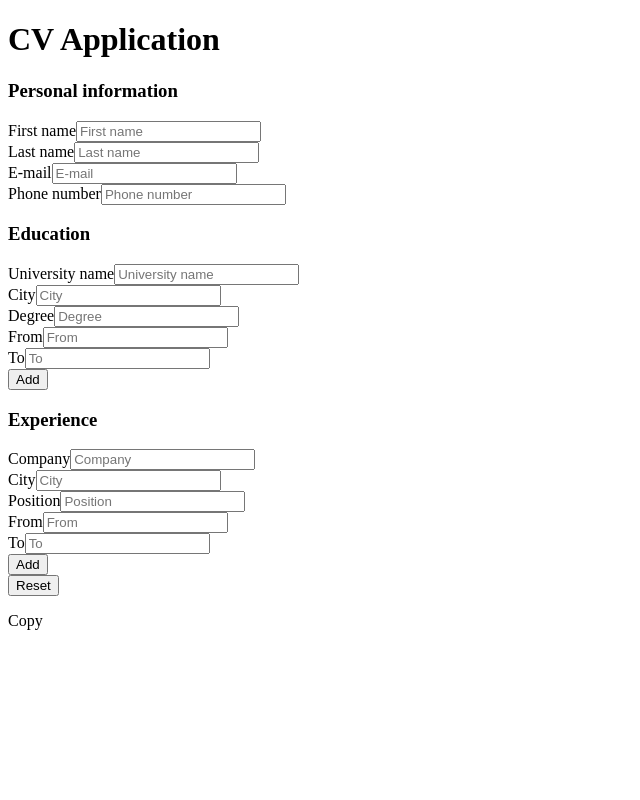
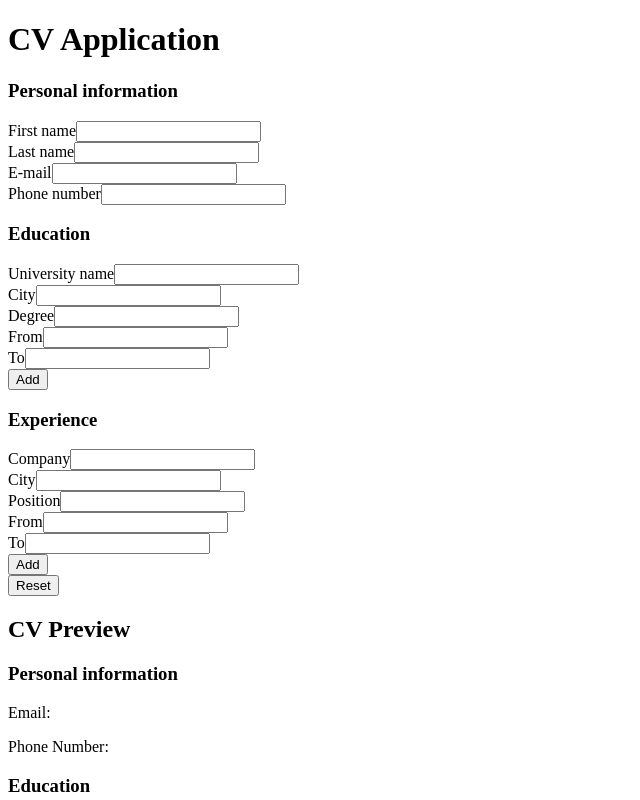
Before and after one commit to CrystalSnake/odin-cv-application, a React (Create React App) app in the folder cv-project/: page / in a window 1280 px wide. Shown: the top 800 px of the page, without its empty margins (0-640 px from the left). Built offline with nearby package versions, Linux system fonts and the light colour scheme.

Commit message:
Pass data from form to parent component and render

```diff
--- a/cv-project/src/App.js
+++ b/cv-project/src/App.js
@@ -1,18 +1,14 @@
 import React, { Component } from 'react';
 import Header from './components/Header';
-import Main from './components/Main';
+import CV from './components/CV';
 import Footer from './components/Footer';
 
 class App extends Component {
-  constructor(props) {
-    super(props);
-  }
-
   render() {
     return (
       <div className="App">
         <Header title="CV Application" />
-        <Main />
+        <CV />
         <Footer />
       </div>
     );
--- /dev/null
+++ b/cv-project/src/components/CV.js
@@ -0,0 +1,73 @@
+import React, { Component } from 'react';
+import CVForm from './CVForm';
+import CVPreview from './CVPreview';
+
+class CV extends Component {
+  constructor(props) {
+    super(props);
+    this.state = {
+      firstName: '',
+      lastName: '',
+      eMail: '',
+      phoneNumber: '',
+      universityName: '',
+      universityCity: '',
+      degree: '',
+      universityFrom: '',
+      universityTo: '',
+      companyName: '',
+      companyCity: '',
+      position: '',
+      companyFrom: '',
+      companyTo: '',
+    };
+    this.handleInputChange = this.handleInputChange.bind(this);
+  }
+
+  handleInputChange(newData) {
+    this.setState(newData);
+  }
+
+  render() {
+    const {
+      firstName,
+      lastName,
+      eMail,
+      phoneNumber,
+      universityName,
+      universityCity,
+      degree,
+      universityFrom,
+      universityTo,
+      companyName,
+      companyCity,
+      position,
+      companyFrom,
+      companyTo,
+    } = this.state;
+    return (
+      <div>
+        <CVForm handleInputChange={this.handleInputChange} />
+        <h2>CV Preview</h2>
+        <CVPreview
+          firstName={firstName}
+          lastName={lastName}
+          eMail={eMail}
+          phoneNumber={phoneNumber}
+          universityName={universityName}
+          universityCity={universityCity}
+          degree={degree}
+          universityFrom={universityFrom}
+          universityTo={universityTo}
+          companyName={companyName}
+          companyCity={companyCity}
+          position={position}
+          companyFrom={companyFrom}
+          companyTo={companyTo}
+        />
+      </div>
+    );
+  }
+}
+
+export default CV;
--- a/cv-project/src/components/CVForm.js
+++ b/cv-project/src/components/CVForm.js
@@ -4,18 +4,12 @@ import Input from './Input';
 class CVForm extends Component {
   constructor(props) {
     super(props);
-    this.state = {
-      inputValue: '',
-    };
-    this.handleInputChange = this.handleInputChange.bind(this);
+    this.handleChange = this.handleChange.bind(this);
   }
 
-  handleInputChange(event) {
-    const target = event.target;
-    const value = target.value;
-    this.setState({
-      inputValue: value,
-    });
+  handleChange(event) {
+    const newData = { [event.target.name]: event.target.value };
+    this.props.handleInputChange(newData);
   }
 
   render() {
@@ -26,30 +20,94 @@ class CVForm extends Component {
           <Input
             label="First name"
             type="text"
-            value={this.state.inputValue}
-            placeholder="Enter value"
-            onChange={this.handleInputChange}
+            name="firstName"
+            onChange={this.handleChange}
           />
-          <Input label="Last name" type="text" />
-          <Input label="E-mail" type="email" />
-          <Input label="Phone number" type="phone" />
+          <Input
+            label="Last name"
+            type="text"
+            name="lastName"
+            onChange={this.handleChange}
+          />
+          <Input
+            label="E-mail"
+            type="email"
+            name="eMail"
+            onChange={this.handleChange}
+          />
+          <Input
+            label="Phone number"
+            type="phone"
+            name="phoneNumber"
+            onChange={this.handleChange}
+          />
         </div>
         <div>
           <h3>Education</h3>
-          <Input label="University name" type="text" />
-          <Input label="City" type="text" />
-          <Input label="Degree" type="text" />
-          <Input label="From" type="number" />
-          <Input label="To" type="number" />
+          <Input
+            label="University name"
+            type="text"
+            name="universityName"
+            onChange={this.handleChange}
+          />
+          <Input
+            label="City"
+            type="text"
+            name="universityCity"
+            onChange={this.handleChange}
+          />
+          <Input
+            label="Degree"
+            type="text"
+            name="degree"
+            onChange={this.handleChange}
+          />
+          <Input
+            label="From"
+            type="number"
+            name="universityFrom"
+            onChange={this.handleChange}
+          />
+          <Input
+            label="To"
+            type="number"
+            name="universityTo"
+            onChange={this.handleChange}
+          />
           <button>Add</button>
         </div>
         <div>
           <h3>Experience</h3>
-          <Input label="Company" type="text" />
-          <Input label="City" type="text" />
-          <Input label="Position" type="text" />
-          <Input label="From" type="number" />
-          <Input label="To" type="number" />
+          <Input
+            label="Company"
+            type="text"
+            name="companyName"
+            onChange={this.handleChange}
+          />
+          <Input
+            label="City"
+            type="text"
+            name="companyCity"
+            onChange={this.handleChange}
+          />
+          <Input
+            label="Position"
+            type="text"
+            name="position"
+            onChange={this.handleChange}
+          />
+          <Input
+            label="From"
+            type="number"
+            name="companyFrom"
+            onChange={this.handleChange}
+          />
+          <Input
+            label="To"
+            type="number"
+            name="companyTo"
+            onChange={this.handleChange}
+          />
           <button>Add</button>
         </div>
         <button>Reset</button>
--- a/cv-project/src/components/CVPreview.js
+++ b/cv-project/src/components/CVPreview.js
@@ -1,14 +1,53 @@
 import React, { Component } from 'react';
 
 class CVPreview extends Component {
-  constructor(props) {
-    super(props);
-  }
-
   render() {
+    const {
+      firstName,
+      lastName,
+      eMail,
+      phoneNumber,
+      universityName,
+      universityCity,
+      degree,
+      universityFrom,
+      universityTo,
+      companyName,
+      companyCity,
+      position,
+      companyFrom,
+      companyTo,
+    } = this.props;
     return (
       <div>
-        <p></p>
+        <div>
+          <h3>Personal information</h3>
+          <p>
+            {firstName} {lastName}
+          </p>
+          <p>Email: {eMail}</p>
+          <p>Phone Number: {phoneNumber}</p>
+        </div>
+        <div>
+          <h3>Education</h3>
+          <p>
+            University name: {universityName} in {universityCity}
+          </p>
+          <p>
+            {universityFrom}-{universityTo}
+          </p>
+          <p>Degree: {degree}</p>
+        </div>
+        <div>
+          <h3>Experience</h3>
+          <p>
+            Company: {companyName} in {companyCity}
+          </p>
+          <p>Position: {position}</p>
+          <p>
+            {companyFrom}-{companyTo}
+          </p>
+        </div>
       </div>
     );
   }
--- a/cv-project/src/components/Header.js
+++ b/cv-project/src/components/Header.js
@@ -1,10 +1,6 @@
 import React, { Component } from 'react';
 
 class Header extends Component {
-  constructor(props) {
-    super(props);
-  }
-
   render() {
     return (
       <div>
--- a/cv-project/src/components/Input.js
+++ b/cv-project/src/components/Input.js
@@ -1,22 +1,12 @@
 import React, { Component } from 'react';
 
 class Input extends Component {
-  constructor(props) {
-    super(props);
-  }
-
   render() {
-    const { type, name, value, label, onChange } = this.props;
+    const { type, name, label, onChange } = this.props;
     return (
       <div>
         {label && <label htmlFor={name}>{label}</label>}
-        <input
-          type={type}
-          name={name}
-          value={value}
-          placeholder={label}
-          onChange={onChange}
-        />
+        <input type={type} name={name} onChange={onChange} />
       </div>
     );
   }
--- a/cv-project/src/components/Main.js
+++ /dev/null
@@ -1,20 +0,0 @@
-import React, { Component } from 'react';
-import CVForm from './CVForm';
-import CVPreview from './CVPreview';
-
-class Main extends Component {
-  constructor(props) {
-    super(props);
-  }
-
-  render() {
-    return (
-      <div>
-        <CVForm />
-        <CVPreview />
-      </div>
-    );
-  }
-}
-
-export default Main;
```
